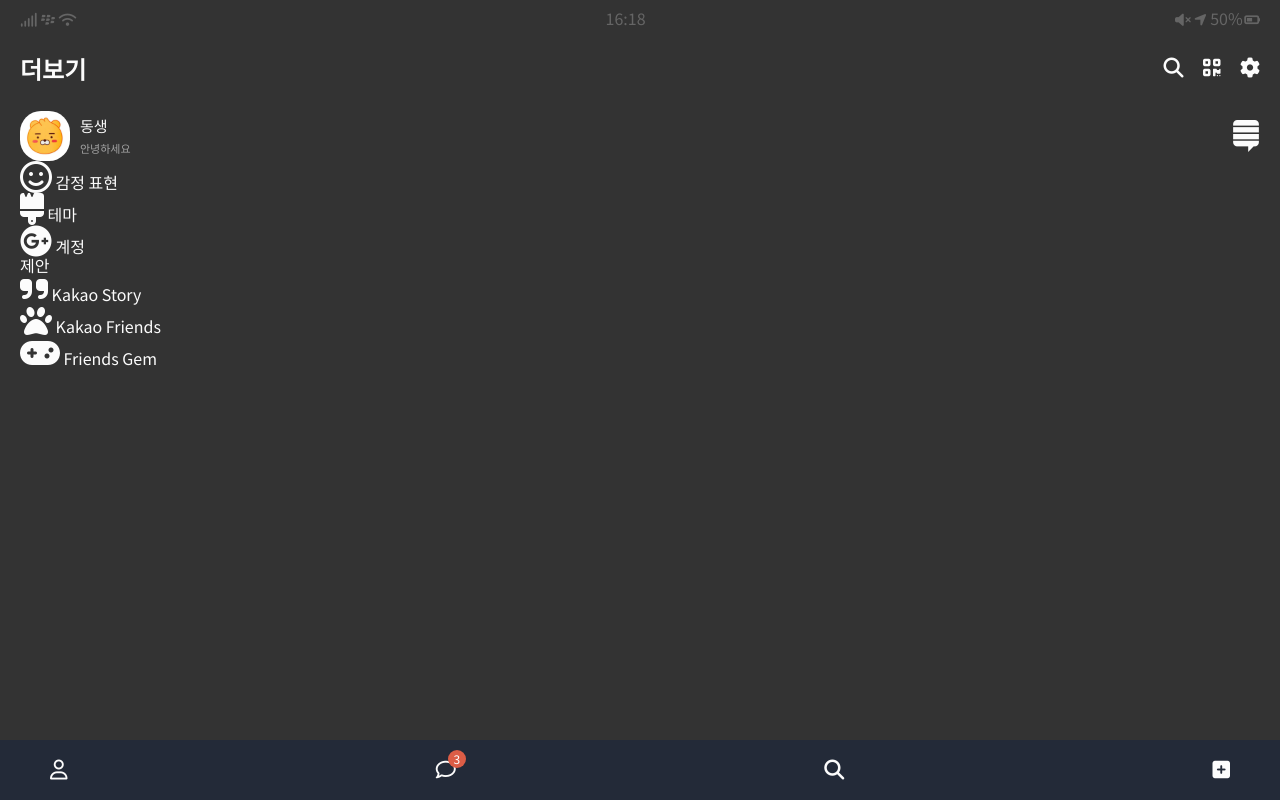
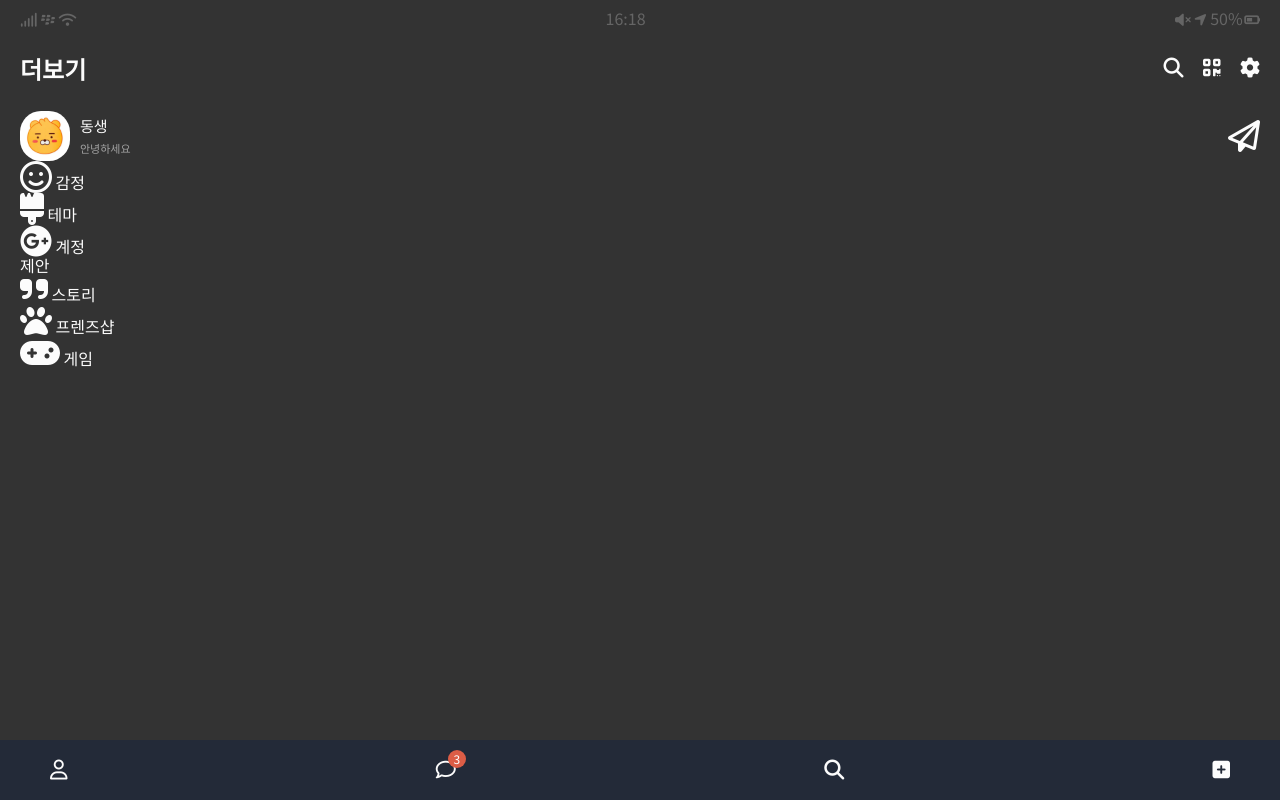
Before and after one commit to JuHyunAn/Kakao-clone-2.0, a plain HTML site: page more.html in a window 1280 px wide. Drawn offline with nearby package versions, Linux system fonts and the light colour scheme.

Commit message:
kakao-clone_#html

```diff
--- a/more.html
+++ b/more.html
@@ -78,8 +78,10 @@
           </div>
         </div>
         <!--프로필 바 우측 컬럼-->
-        <div class="friend_column">
-          <i class="fab fa-stack-exchange fa-2x"></i>
+        <div class="friend_column2">
+          <a class="gotochat" href="chat.html">
+            <i class="far fa-paper-plane fa-2x"></i>
+          </a>
         </div>
       </div>
       <ul class="more_btn-list">
@@ -87,7 +89,7 @@
           <span class="more_btn-icon">
             <i class="far fa-smile fa-2x"></i>
           </span>
-          <span class="more_btn-title">감정 표현</span>
+          <span class="more_btn-title">감정</span>
         </li>
         <li class="more_btn">
           <span class="more_btn-icon">
@@ -105,24 +107,30 @@
     <section class="more_suggestion">
       <h5 class="more_suggestion-title">제안</h5>
       <ul class="more_suggestion-list">
+        <a class="story" href="https://www.kakaocorp.com/service/KakaoStory">
           <li class="more_suggestion suggestion">
             <span class="suggestion_icon">
               <i class="fas fa-quote-right fa-2x"></i>
             </span>
-          <span class="suggestion_title">Kakao Story</span>
+            <span class="suggestion_title">스토리</span>
           </li>
+        </a>
+        <a class="friends" href="https://store.kakaofriends.com/kr/index?tab=home">
           <li class="more_suggestion suggestion">
             <span class="suggestion_icon">
               <i class="fas fa-paw fa-2x"></i>
             </span>
-          <span class="suggestion_title">Kakao Friends</span>
+            <span class="suggestion_title">프렌즈샵</span>
           </li>
+        </a>
+        <a class="game" href="https://www.kakaocorp.com/service/KakaoGames">
           <li class="more_suggestion suggestion">
             <span class="suggestion_icon">
               <i class="fas fa-gamepad fa-2x"></i>
             </span>
-          <span class="suggestion_title">Friends Gem</span>
+            <span class="suggestion_title">게임</span>
           </li>
+        </a>
       </ul>
     </section>
   </main>
```
Also changed, not shown: find.html (+7 -7 lines), friends.html (+1 -1 lines), index.html (+2 -1 lines). Lines whose indentation alone changed are shown as unchanged.
